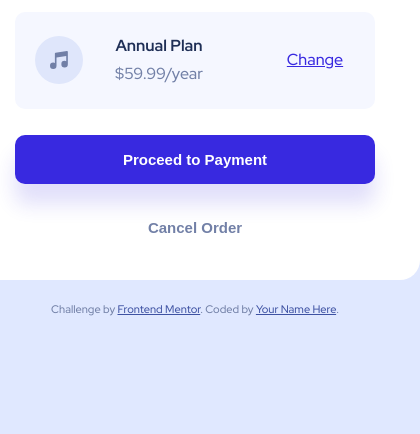
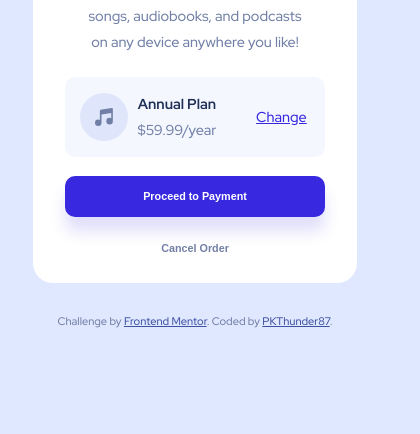
Before and after one commit to pkthunder87/order-summary, a plain HTML site: page index.html in a window 390 px wide. Shown: the part 410-844 px from the top of the page, 420 px wide, since content can reach past the window. Drawn offline with Linux system fonts and the light colour scheme.

Commit message:
Feat: Finish mobile design

```diff
--- a/index.html
+++ b/index.html
@@ -67,7 +67,8 @@
       Challenge by
       <a href="https://www.frontendmentor.io?ref=challenge" target="_blank"
         >Frontend Mentor</a
-      >. Coded by <a href="#">Your Name Here</a>.
+      >. Coded by
+      <a href="https://github.com/pkthunder87/order-summary">PKThunder87</a>.
     </div>
   </body>
 </html>
--- a/sass/_base.scss
+++ b/sass/_base.scss
@@ -26,14 +26,23 @@
 html {
   box-sizing: border-box;
   font-size: 62.5%;
+
+  @media only screen and (max-width: 900px) {
+    font-size: 50%;
+  }
+
+  @media only screen and (max-width: 400px) {
+    font-size: 45%;
+  }
 }
 
 body {
-  //   height: 100vh;
-  //   width: 100vw;
+  height: 100vh;
+  width: 100vw;
   text-align: center;
   font-family: "Red Hat Display", sans-serif;
   font-size: 1.6rem;
+
   //   font-weight: 500;
   line-height: 1.8;
   color: var(--desaturated-blue);
@@ -41,11 +50,14 @@ body {
   background-image: url(../images/pattern-background-desktop.svg);
   background-size: contain;
   background-repeat: no-repeat;
-  background-position-y: -5%;
   background-color: var(--pale-blue);
 
   display: flex;
   flex-direction: column;
   justify-content: center;
   align-items: center;
+
+  @media only screen and (max-width: 400px) {
+    font-size: 2rem;
+  }
 }
--- a/sass/_components.scss
+++ b/sass/_components.scss
@@ -7,6 +7,10 @@
   border-radius: 20px;
   overflow: hidden;
   align-items: center;
+
+  @media only screen and (max-width: 400px) {
+    height: 75rem;
+  }
 
   &__top {
     &__img {
@@ -24,10 +28,18 @@
     &__heading {
       font-size: 2.9rem;
       color: var(--dark-blue);
+
+      @media only screen and (max-width: 400px) {
+        font-size: 3.2rem;
+      }
     }
 
     &__details {
       margin-top: 1rem;
+      @media only screen and (max-width: 400px) {
+        font-size: 2rem;
+        padding: 0 2.8rem;
+      }
     }
     &__plan {
       background-color: var(--very-pale-blue);
@@ -37,6 +49,10 @@
       grid-template-columns: 1fr 2fr 1fr;
       align-items: center;
       margin: 1.5rem 0;
+
+      @media only screen and (max-width: 400px) {
+        margin-top: 3rem;
+      }
 
       &--center {
         display: flex;
@@ -95,6 +111,10 @@
         text-decoration: none;
         color: #fff;
       }
+
+      @media only screen and (max-width: 400px) {
+        padding: 2rem 0;
+      }
     }
 
     &__cancel {
--- a/sass/_layout.scss
+++ b/sass/_layout.scss
@@ -1,6 +1,7 @@
 // Footer
 .attribution {
-  margin-top: 2rem;
+  margin-top: 4rem;
+  margin-bottom: -7rem;
   font-size: 11px;
   text-align: center;
 }
```
Also changed, not shown: css/main.css, css/main.min.css, 1 other file.
